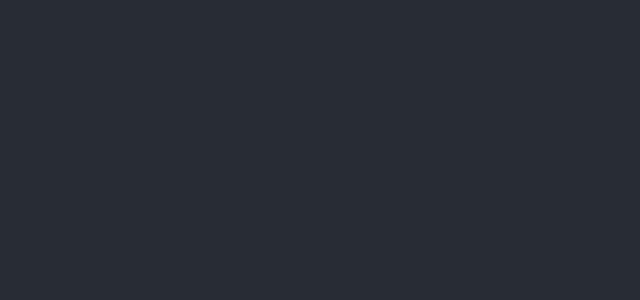
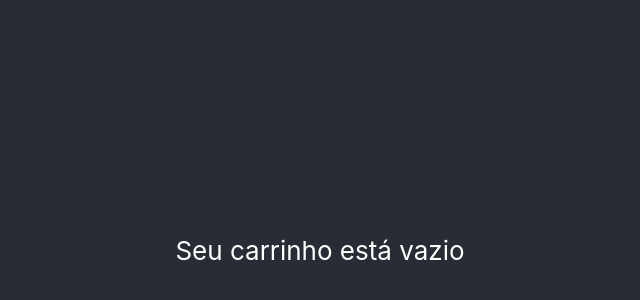
Before and after one commit to luizaogura/luiza-ogura-frontend-online-store, a React (Create React App) app: page /cart in a window 1280 px wide. Shown: the part 150-450 px from the top of the page, without its empty margins (320-960 px from the left). Built offline with nearby package versions, Linux system fonts and the light colour scheme.

Commit message:
criamos pagina Cart e Link

```diff
--- a/src/App.js
+++ b/src/App.js
@@ -1,6 +1,7 @@
 import React from 'react';
 import { Route, Switch } from 'react-router-dom';
 import './App.css';
+import Cart from './pages/Cart';
 import Search from './pages/Search';
 
 function App() {
@@ -11,6 +12,9 @@ function App() {
           <Route exact path="/">
             <Search />
           </Route>
+          <Route exact path="/cart">
+            <Cart />
+          </Route>
         </Switch>
       </header>
     </div>
--- /dev/null
+++ b/src/pages/Cart.jsx
@@ -0,0 +1,11 @@
+import React, { Component } from 'react';
+
+export default class Cart extends Component {
+  render() {
+    return (
+      <div>
+        <p data-testid="shopping-cart-empty-message">Seu carrinho está vazio</p>
+      </div>
+    );
+  }
+}
--- a/src/pages/Search.jsx
+++ b/src/pages/Search.jsx
@@ -1,4 +1,5 @@
 import React, { Component } from 'react';
+import { Link } from 'react-router-dom';
 
 export default class Search extends Component {
   render() {
@@ -7,6 +8,9 @@ export default class Search extends Component {
         <p data-testid="home-initial-message">
           Digite algum termo de pesquisa ou escolha uma categoria.
         </p>
+        <Link data-testid="shopping-cart-button" to="/cart">
+          Carrinho de compras
+        </Link>
       </div>
     );
   }
```
